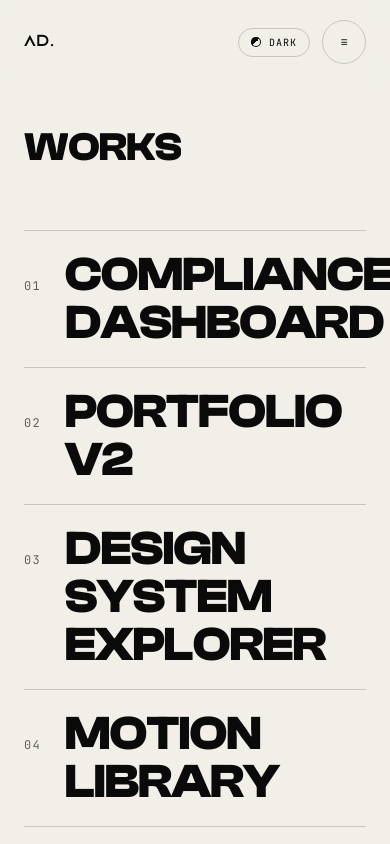
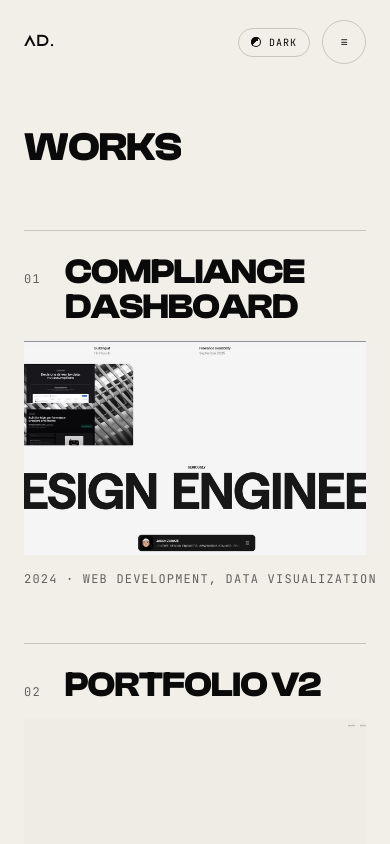
Before and after one commit to adnaandasoo4/portfolio, a React (Vite) app: page /works in a window 390 px wide. Shown: the top 844 px of the page. Built offline with nearby package versions, Linux system fonts and the light colour scheme.

Commit message:
AllWorks: mobile stack layout with inline thumbnail

```diff
--- a/src/components/AllWorks.jsx
+++ b/src/components/AllWorks.jsx
@@ -129,6 +129,7 @@ export default function AllWorks() {
       <section className="mx-auto w-full max-w-screen-2xl px-6 pb-24 sm:px-16">
         <ul
           role="list"
+          className="space-y-8 sm:space-y-0"
           onMouseLeave={() => setHoveredIdx(null)}
         >
           {projects.map((project, i) => {
@@ -154,7 +155,7 @@ export default function AllWorks() {
                   data-cursor="open project"
                   aria-label={`Open ${project.name}, ${project.year}`}
                   onMouseEnter={() => setHoveredIdx(i)}
-                  className="group flex items-baseline justify-between gap-8 py-5 sm:py-7"
+                  className="group flex flex-col gap-4 py-6 sm:flex-row sm:items-baseline sm:justify-between sm:gap-8 sm:py-7"
                 >
                   <motion.div
                     className="flex items-baseline gap-6"
@@ -176,7 +177,7 @@ export default function AllWorks() {
                       className="font-display uppercase"
                       style={{
                         fontWeight: 700,
-                        fontSize: "clamp(48px, 7vw, 112px)",
+                        fontSize: "clamp(32px, 9vw, 112px)",
                         lineHeight: 1,
                         letterSpacing: "-0.02em",
                       }}
@@ -184,8 +185,35 @@ export default function AllWorks() {
                       {project.name}
                     </h2>
                   </motion.div>
+                  {/* Mobile-only inline thumbnail. Hidden on sm+ — desktop uses the
+                      cursor-follow preview instead. */}
+                  <motion.div
+                    className="block w-full sm:hidden"
+                    style={{ aspectRatio: "16 / 10" }}
+                    initial={{ opacity: 0, y: 20 }}
+                    animate={{ opacity: 1, y: 0 }}
+                    transition={{
+                      delay: delay + 0.15,
+                      duration: 0.5,
+                      ease: [0.65, 0, 0.35, 1],
+                    }}
+                  >
+                    {project.coverImage ? (
+                      <img
+                        src={project.coverImage}
+                        alt={project.name}
+                        loading="lazy"
+                        decoding="async"
+                        className="h-full w-full object-cover"
+                      />
+                    ) : (
+                      <div className="flex h-full w-full items-center justify-center bg-edge font-mono text-xs uppercase tracking-widest text-muted">
+                        {project.name}
+                      </div>
+                    )}
+                  </motion.div>
                   <motion.span
-                    className="hidden sm:inline whitespace-nowrap font-mono text-xs uppercase tracking-widest text-muted"
+                    className="whitespace-nowrap font-mono text-xs uppercase tracking-widest text-muted"
                     initial={{ opacity: 0, y: 20 }}
                     animate={{ opacity: 1, y: 0 }}
                     transition={{
```
